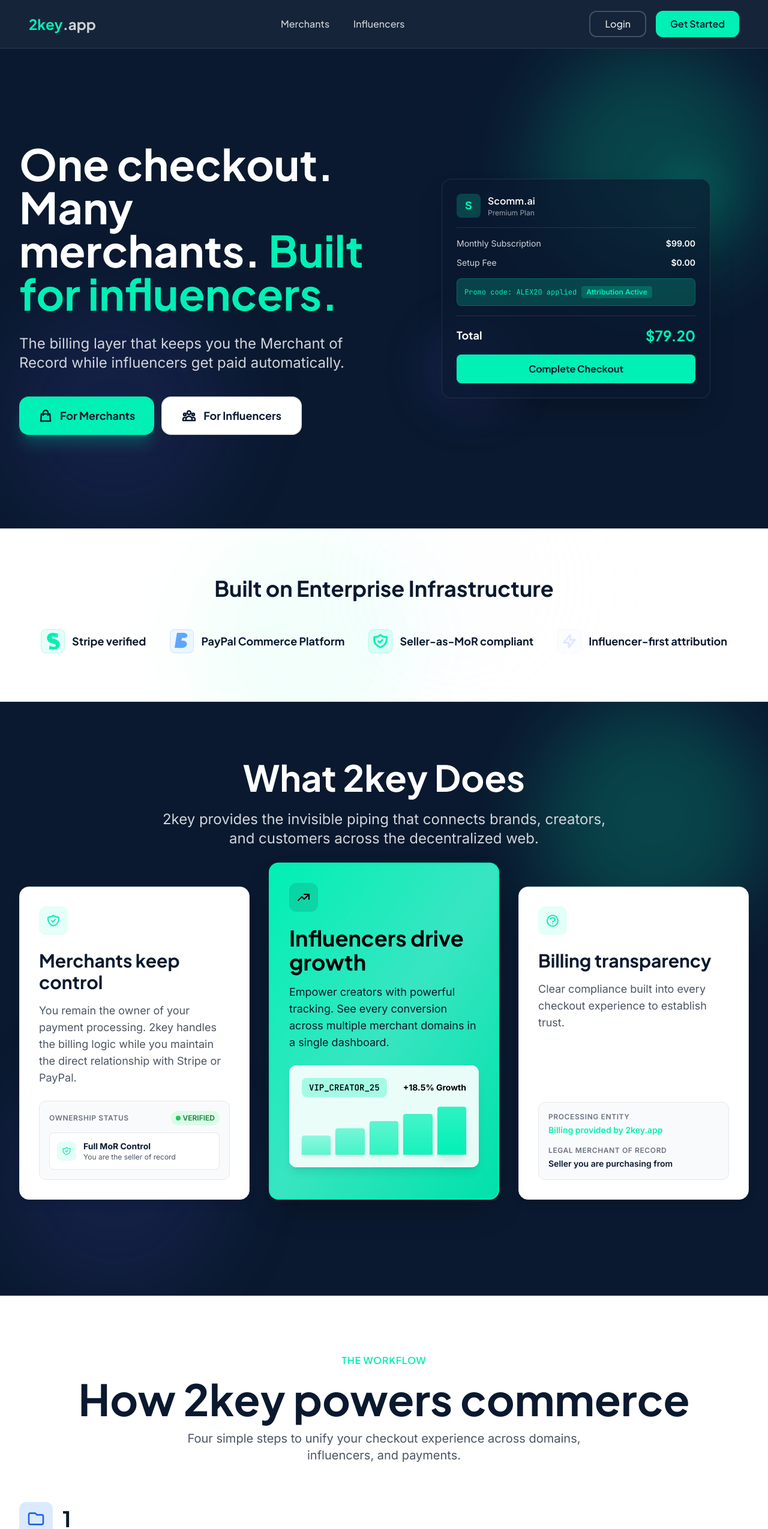
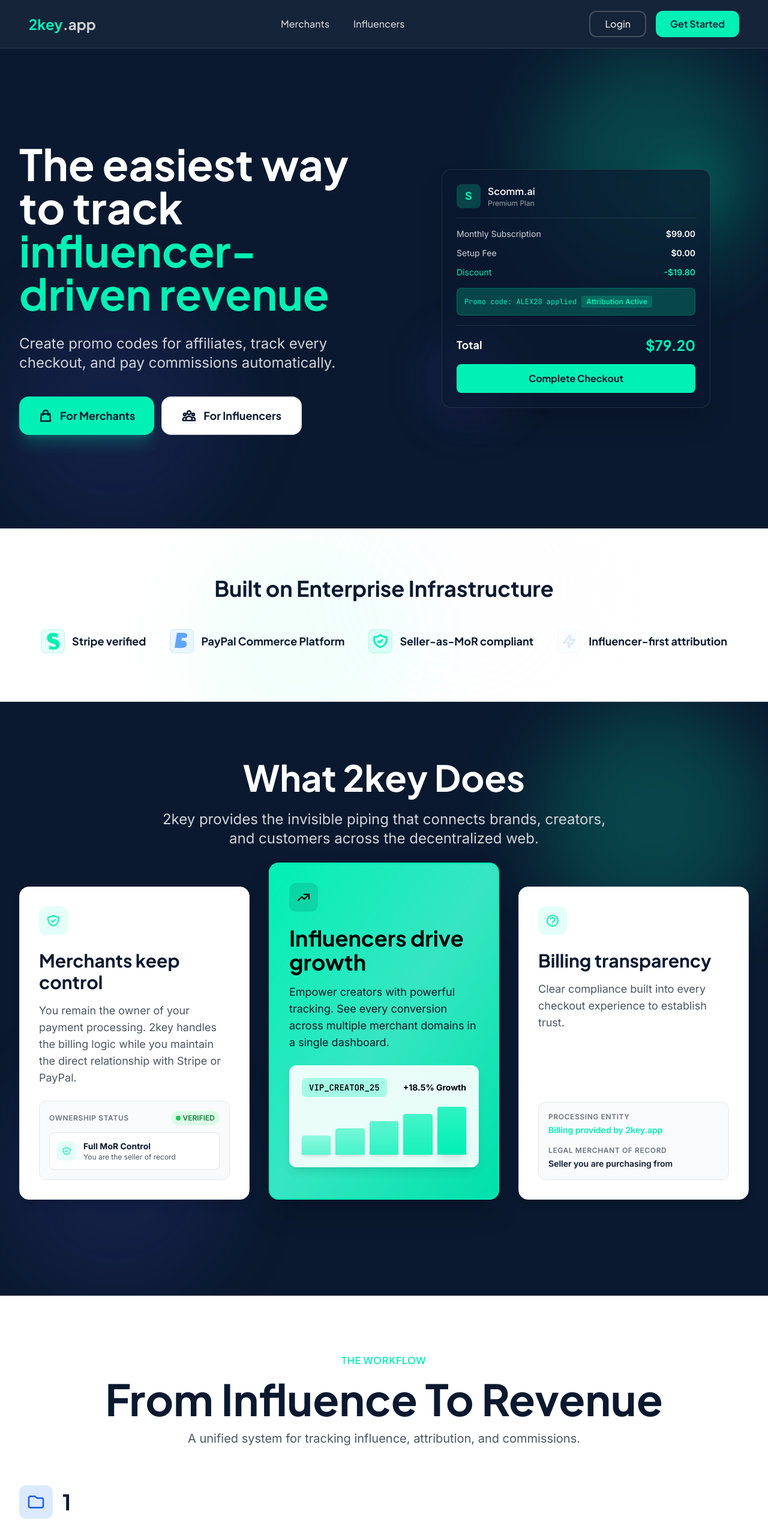
Before and after one commit to 2keyapp/2keyapp.github.io, a Next.js app: page / in a window 1280 px wide. Shown: the top 2549 px of the page at 60% size. Built offline with nearby package versions, Linux system fonts and the light colour scheme.

Commit message:
removed things accordingly to the docs

```diff
--- a/app/components/AudienceBentoGrid.js
+++ b/app/components/AudienceBentoGrid.js
@@ -42,10 +42,9 @@
           </div>
 
           {/* Tile 2: Influencers */}
-          <div className="glass rounded-2xl p-8 lg:p-10 bg-gradient-to-br from-lavender/30 to-teal/10 text-navy group hover:from-lavender/40 hover:to-teal/20 hover-influencer transition-all duration-300">
+          {/* <div className="glass rounded-2xl p-8 lg:p-10 bg-gradient-to-br from-lavender/30 to-teal/10 text-navy group hover:from-lavender/40 hover:to-teal/20 hover-influencer transition-all duration-300">
             <h3 className="text-3xl font-heading font-bold mb-4">Get paid for real influence.</h3>
 
-            {/* Revenue Graph Visual */}
             <div className="mb-6 p-4 bg-white/50 rounded-lg">
               <div className="text-xs text-gray-600 mb-2">Recurring Revenue from Renewals</div>
               <div className="flex items-end gap-2 h-24">
@@ -66,13 +65,13 @@
                 <path strokeLinecap="round" strokeLinejoin="round" strokeWidth={2} d="M13 7l5 5m0 0l-5 5m5-5H6" />
               </svg>
             </Link>
-          </div>
+          </div> */}
 
           {/* Tile 3: Buyers */}
-          <div className="glass rounded-2xl p-8 lg:p-10 bg-white text-navy group hover:shadow-xl transition-all duration-300">
+          {/* <div className="glass rounded-2xl p-8 lg:p-10 bg-white text-navy group hover:shadow-xl transition-all duration-300">
             <h3 className="text-3xl font-heading font-bold mb-4">One identity.</h3>
 
-            {/* Billing History Mockup */}
+
             <div className="mb-6 space-y-3">
               <div className="p-3 bg-gray-50 rounded-lg border border-gray-200">
                 <div className="text-sm font-semibold">Scomm.ai</div>
@@ -89,7 +88,7 @@
             </div>
 
             <p className="text-sm text-gray-600">Unified billing across all merchants</p>
-          </div>
+          </div> */}
         </div>
       </div>
     </section>
--- a/app/components/Hero.js
+++ b/app/components/Hero.js
@@ -16,12 +16,12 @@
           {/* LEFT SIDE: Text Content */}
           <div className="space-y-8">
             <h1 className="text-3xl sm:text-4xl md:text-5xl lg:text-6xl xl:text-7xl font-heading font-bold leading-tight">
-              One checkout. Many merchants.{' '}
-              <span className="text-teal">Built for influencers.</span>
+              The easiest way to track{' '}
+              <span className="text-teal">influencer-driven revenue</span>
             </h1>
 
             <p className="text-xl md:text-2xl text-gray-300 leading-relaxed max-w-2xl">
-              The billing layer that keeps you the Merchant of Record while influencers get paid automatically.
+              Create promo codes for affiliates, track every checkout, and pay commissions automatically.
             </p>
 
             {/* CTA Buttons (Segment style like screenshot) */}
@@ -74,8 +74,12 @@
                   <div className="flex justify-between text-sm">
                     <span className="text-gray-300">Setup Fee</span>
                     <span className="font-semibold">$0.00</span>
-              </div>
-            </div>
+                  </div>
+                  <div className="flex justify-between text-sm">
+                    <span className="text-teal">Discount</span>
+                    <span className="font-semibold text-teal">-$19.80</span>
+                  </div>
+                </div>
 
                 {/* Promo Code Input - Pulsating */}
                 <div className="mb-4 p-3 bg-teal/10 rounded-lg border border-teal/30 relative overflow-hidden">
--- a/app/components/HowItWorksSection.js
+++ b/app/components/HowItWorksSection.js
@@ -41,7 +41,7 @@
       id: 2,
       number: "2",
       title: "Influencers promote with style",
-      description: "Influencers get unique checkout links and visual promo codes. When they share, 2key tracks the attribution across every merchant in the session.",
+      description: "Influencers get unique checkout links and visual promo codes. 2key tracks the code and attributes every purchase made using it to them.",
       promoCode: "Use code CREATOR20 for 20% off!",
       iconColor: "orange",
       visual: (
@@ -59,7 +59,8 @@
                   <span className="px-2 py-0.5 bg-orange-100 text-orange-600 text-xs font-semibold rounded">PROMO</span>
                 </div>
                 <p className="text-sm text-gray-700 mb-3">
-                  Click the link in my bio to shop the collection from 10+ brands with one checkout! :)
+                  @topcreatorPROMO
+Use code CREATOR20 to get 20% off your next purchase0
                 </p>
                 <div className="px-4 py-2 bg-gray-100 rounded-lg text-center">
                   <span className="font-mono font-bold text-gray-900">CREATOR20</span>
@@ -70,45 +71,45 @@
         </div>
       ),
     },
+    // {
+    //   id: 3,
+    //   number: "3",
+    //   title: "Authenticated once, shop everywhere",
+    //   description: "2key's SSO modal handles customer identity. Once a buyer logs in, they are recognized across every 2key-powered merchant store.",
+    //   features: [
+    //     { title: "Unified Customer Profile", subtitle: "shared shipping and billing info across merchants" },
+    //     { title: "Secure Password-less Login", subtitle: "email magic links or biometric login for frictionless checkout" },
+    //   ],
+    //   iconColor: "purple",
+    //   visual: (
+    //     <div className="bg-white rounded-xl border border-gray-200 shadow-lg p-6">
+    //       <div className="mb-4">
+    //         <h4 className="text-lg font-semibold text-gray-900 mb-4">Welcome to 2key SSO</h4>
+    //         <div className="space-y-3">
+    //           <input
+    //             type="email"
+    //             placeholder="Enter your email"
+    //             className="w-full px-4 py-3 border border-gray-300 rounded-lg text-sm focus:outline-none focus:ring-2 focus:ring-teal focus:border-transparent"
+    //           />
+    //           <button className="w-full px-4 py-3 bg-teal text-white rounded-lg text-sm font-semibold hover:bg-teal/90 transition-colors">
+    //             Continue with Email
+    //           </button>
+    //           <div className="flex items-center gap-3">
+    //             <button className="flex-1 px-4 py-2 border border-gray-300 rounded-lg text-sm font-medium hover:bg-gray-50 transition-colors">
+    //               Google
+    //             </button>
+    //             <button className="flex-1 px-4 py-2 border border-gray-300 rounded-lg text-sm font-medium hover:bg-gray-50 transition-colors">
+    //               Apple
+    //             </button>
+    //           </div>
+    //         </div>
+    //       </div>
+    //     </div>
+    //   ),
+    // },
     {
       id: 3,
       number: "3",
-      title: "Authenticated once, shop everywhere",
-      description: "2key's SSO modal handles customer identity. Once a buyer logs in, they are recognized across every 2key-powered merchant store.",
-      features: [
-        { title: "Unified Customer Profile", subtitle: "shared shipping and billing info across merchants" },
-        { title: "Secure Password-less Login", subtitle: "email magic links or biometric login for frictionless checkout" },
-      ],
-      iconColor: "purple",
-      visual: (
-        <div className="bg-white rounded-xl border border-gray-200 shadow-lg p-6">
-          <div className="mb-4">
-            <h4 className="text-lg font-semibold text-gray-900 mb-4">Welcome to 2key SSO</h4>
-            <div className="space-y-3">
-              <input
-                type="email"
-                placeholder="Enter your email"
-                className="w-full px-4 py-3 border border-gray-300 rounded-lg text-sm focus:outline-none focus:ring-2 focus:ring-teal focus:border-transparent"
-              />
-              <button className="w-full px-4 py-3 bg-teal text-white rounded-lg text-sm font-semibold hover:bg-teal/90 transition-colors">
-                Continue with Email
-              </button>
-              <div className="flex items-center gap-3">
-                <button className="flex-1 px-4 py-2 border border-gray-300 rounded-lg text-sm font-medium hover:bg-gray-50 transition-colors">
-                  Google
-                </button>
-                <button className="flex-1 px-4 py-2 border border-gray-300 rounded-lg text-sm font-medium hover:bg-gray-50 transition-colors">
-                  Apple
-                </button>
-              </div>
-            </div>
-          </div>
-        </div>
-      ),
-    },
-    {
-      id: 4,
-      number: "4",
       title: "Automated, instant settlements",
       description: "Every transaction is automatically split at the source. Merchants, influencers, and platforms get paid their share instantly without manual reconciliation.",
       stats: [
@@ -222,11 +223,10 @@
             THE WORKFLOW
           </h3>
           <h2 className="text-3xl sm:text-4xl md:text-5xl lg:text-6xl xl:text-7xl font-heading font-bold text-navy mb-4 leading-tight">
-            How 2key powers commerce
+            From Influence To Revenue
           </h2>
           <p className="text-lg sm:text-xl text-gray-600 max-w-3xl mx-auto">
-            Four simple steps to unify your checkout experience across domains, influencers, and payments.
-          </p>
+          A unified system for tracking influence, attribution, and commissions. </p>
         </div>
 
         {/* Steps */}
```
